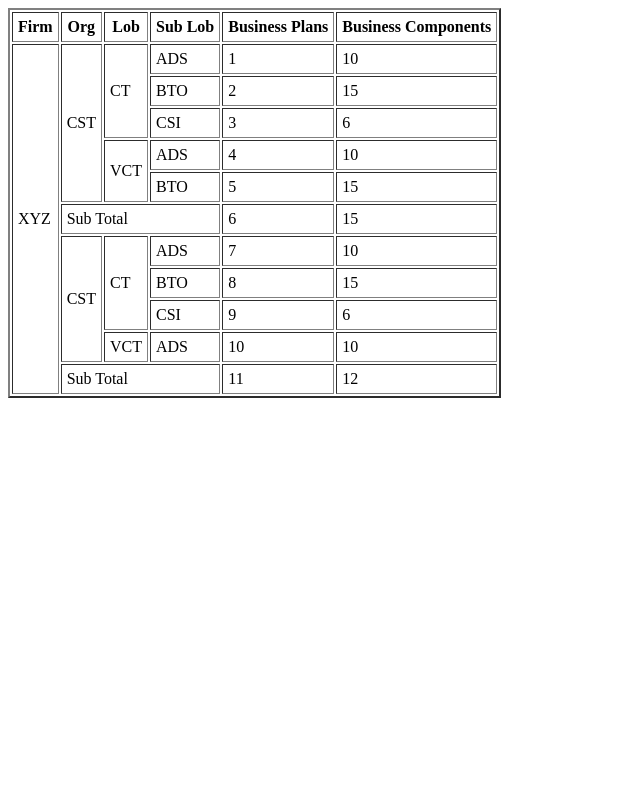
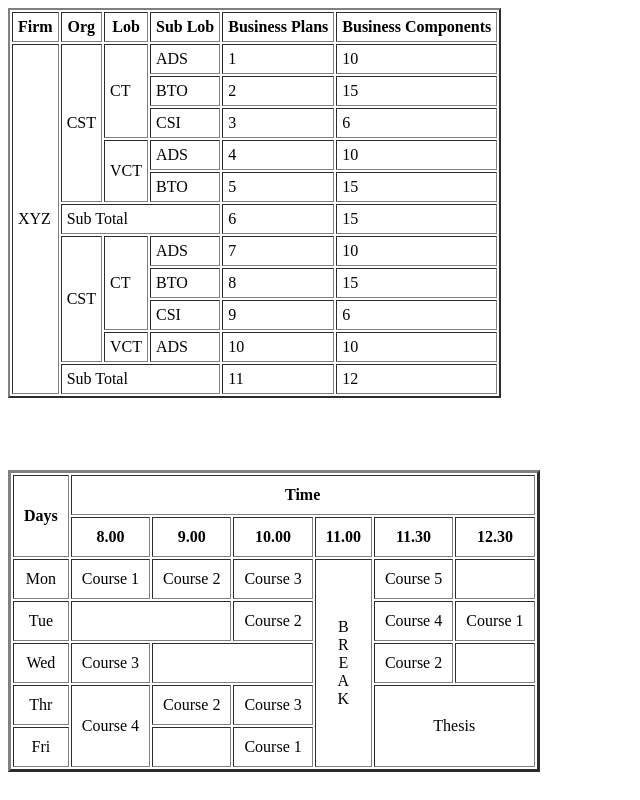
Before and after one commit to Rounak-01-Hritu/Table_Design, a plain HTML site: page index.html in a window 1280 px wide. Shown: the whole page, without its empty margins (0-640 px from the left). Drawn offline with Linux system fonts and the light colour scheme.

Commit message:
Update index.html

```diff
--- a/index.html
+++ b/index.html
@@ -6,6 +6,7 @@
     <title>Table Design</title>
 </head>
 <body>
+
     <table border="2" cellpadding="5" cellspacing="2">
         <thead>
             <tr>
@@ -84,5 +85,67 @@
             </tr>
         </tbody>
     </table>
+
+    <br>
+    <br>
+    <br>
+    <br>
+
+
+
+    <table border="3" cellpadding="10" cellspacing="2" style="text-align: center; vertical-align: middle;">
+        <thead>
+            <tr>
+                <th rowspan="2">Days</td>
+                <th colspan="6">Time</td>
+            </tr>
+            <tr>
+                <th>8.00</th>
+                <th>9.00</th>
+                <th>10.00</th>
+                <th>11.00</th>
+                <th>11.30</th>
+                <th>12.30</th>
+            </tr>
+        </thead>
+
+        <tbody>
+            <tr>
+                <td>Mon</td>
+                <td>Course 1</td>
+                <td>Course 2</td>
+                <td>Course 3</td>
+                <td rowspan="5"> <br> B <br> R <br> E <br> A <br> K <br>  <br> </td>
+                <td>Course 5</td>
+                <td>  </td>
+            </tr>
+            <tr>
+                <td>Tue</td>
+                <td colspan="2">  </td>
+                <td>Course 2</td>
+                <td>Course 4</td>
+                <td>Course 1</td>
+            </tr>
+            <tr>
+                <td>Wed</td>
+                <td>Course 3</td>
+                <td colspan="2">  </td>
+                <td>Course 2</td>
+                <td>  </td>
+            </tr>
+            <tr>
+                <td>Thr</td>
+                <td rowspan="2">Course 4</td>
+                <td>Course 2</td>
+                <td>Course 3</td>
+                <td rowspan="2" colspan="2">Thesis</td>
+            </tr>
+            <tr>
+                <td>Fri</td>
+                <td>  </td>
+                <td>Course 1</td>
+            </tr>
+        </tbody>
+    </table>
 </body>
 </html>
```
